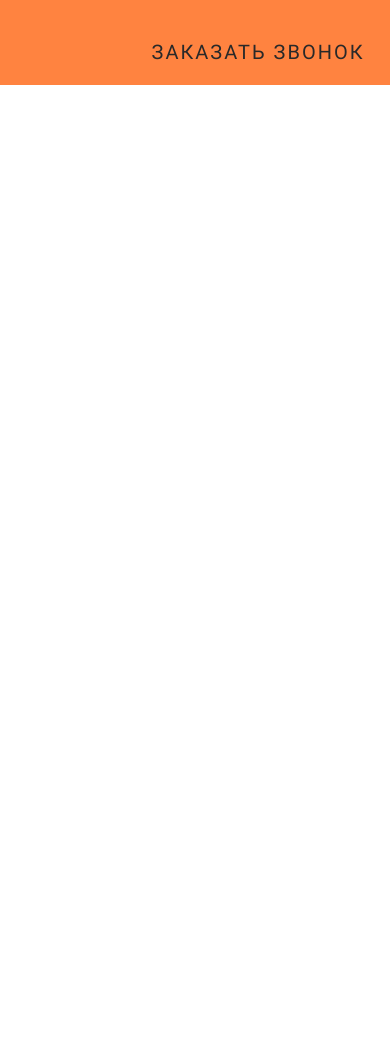
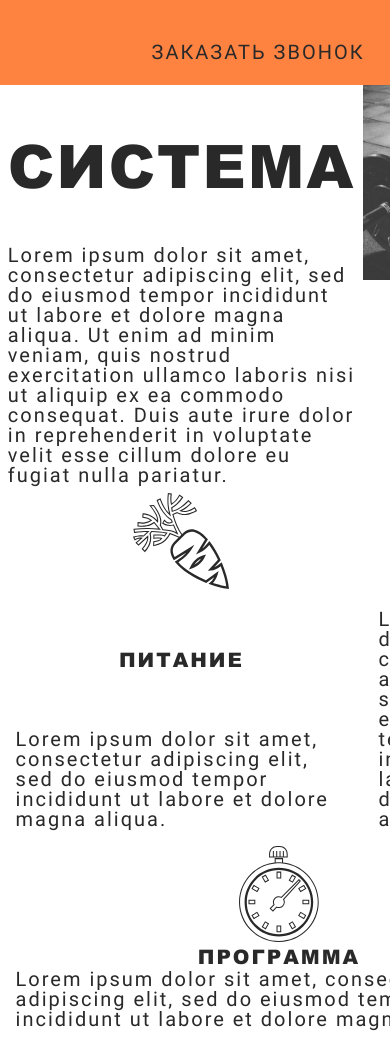
Before and after one commit to Ekaterina-Belkova/fitness-club, a plain HTML site: page index.html in a window 390 px wide. Shown: the part 3236-4274 px from the top of the page. Before the commit the page ends 3321 px from the top, so only its background shows below. Drawn offline with Linux system fonts and the light colour scheme.

Commit message:
add section system with adaptive

```diff
--- a/css/style.css
+++ b/css/style.css
@@ -6,3 +6,4 @@
 @import url('./info.css');
 @import url('./direction.css');
 @import url('./feedback.css');
+@import url('./system.css');
--- /dev/null
+++ b/css/system.css
@@ -0,0 +1,107 @@
+.system {
+  display: grid;
+  grid-template-columns: repeat(6, 1fr);
+  grid-template-rows: repeat(2, 1fr);
+  grid-column-gap: 0px;
+  grid-row-gap: 0px;
+}
+
+.system__preview {
+  grid-area: 1 / 4 / 3 / 7;
+  width: 50vw;
+}
+
+.system__inner {
+  grid-area: 1 / 1 / 2 / 4;
+  padding-left: 12vw;
+  padding-right: 2vw;
+}
+
+.system__item {
+  padding-left: 2vw;
+  padding-bottom: 2vh;
+}
+
+.system__item-nutrition {
+  grid-area: 2 / 1 / 3 / 2;
+}
+
+.system__item-mode {
+  grid-area: 2 / 2 / 3 / 3;
+}
+
+.system__item-programm {
+  grid-area: 2 / 3 / 3 / 4;
+}
+
+.system__inner-title {
+  font-family: Arial, sans-serif;
+  font-size: 80px;
+  font-weight: 900;
+  line-height: 160px;
+}
+
+.system__inner-description {
+  font-family: Roboto, sans-serif;
+  font-size: 20px;
+  font-weight: 500;
+}
+
+.system__item {
+  display: flex;
+  flex-direction: column;
+  align-items: center;
+  justify-content: space-between;
+}
+
+.system__item-title {
+  font-family: Arial, sans-serif;
+  font-size: 20px;
+  font-weight: 900;
+}
+
+.system__item-description {
+  font-family: Roboto, sans-serif;
+  font-size: 20px;
+  font-weight: 500;
+}
+
+@media screen and (max-width: 1200px) {
+  .system {
+    display: grid;
+    grid-template-columns: repeat(2, 1fr);
+    grid-template-rows: 1fr repeat(2, 0.5fr);
+    grid-column-gap: 0px;
+    grid-row-gap: 0px;
+  }
+
+  .system__preview {
+    grid-area: 1 / 2 / 2 / 3;
+  }
+
+  .system__inner {
+    grid-area: 1 / 1 / 2 / 2;
+    padding-left: 2vw;
+  }
+
+  .system__inner-title {
+    font-size: 60px;
+  }
+
+  .system__item {
+    padding: 1vh 4vw 1vh 4vw;
+  }
+
+  .system__item-nutrition {
+    grid-area: 2 / 1 / 3 / 2;
+  }
+
+  .system__item-mode {
+    grid-area: 2 / 2 / 3 / 3;
+  }
+
+  .system__item-programm {
+    grid-area: 3 / 1 / 4 / 3;
+
+  }
+}
--- a/index.html
+++ b/index.html
@@ -128,5 +128,48 @@
       </form>
     </div>
   </section>
+
+  <section class="system">
+    <img class="system__preview" src="./images/system.jpg" alt="">
+
+    <div class="system__inner">
+      <h2 class="system__inner-title">
+        СИСТЕМА
+      </h2>
+      <p class="system__inner-description">
+        Lorem ipsum dolor sit amet, consectetur adipiscing elit, sed do eiusmod tempor incididunt ut labore et dolore magna aliqua. Ut enim ad minim veniam, quis nostrud exercitation ullamco laboris nisi ut aliquip ex ea commodo consequat. Duis aute irure dolor in reprehenderit in voluptate velit esse cillum dolore eu fugiat nulla pariatur.
+      </p>
+    </div>
+
+    <div class="system__item system__item-nutrition">
+      <img class="system__item-icon" src="./images/carrot.svg" alt="">
+      <h3 class="system__item-title">
+        ПИТАНИЕ
+      </h3>
+      <p class="system__item-description">
+        Lorem ipsum dolor sit amet, consectetur adipiscing elit, sed do eiusmod tempor incididunt ut labore et dolore magna aliqua.
+      </p>
+    </div>
+
+    <div class="system__item system__item-mode">
+      <img class="system__item-icon" src="./images/timer.svg" alt="">
+      <h3 class="system__item-title">
+        РЕЖИМ
+      </h3>
+      <p class="system__item-description">
+        Lorem ipsum dolor sit amet, consectetur adipiscing elit, sed do eiusmod tempor incididunt ut labore et dolore magna aliqua.
+      </p>
+    </div>
+
+    <div class="system__item system__item-programm">
+      <img class="system__item-icon" src="./images/kettlebell.svg" alt="">
+      <h3 class="system__item-title">
+        ПРОГРАММА
+      </h3>
+      <p class="system__item-description">
+        Lorem ipsum dolor sit amet, consectetur adipiscing elit, sed do eiusmod tempor incididunt ut labore et dolore magna aliqua.
+      </p>
+    </div>
+  </section>
 </body>
 </html>
```
Also changed, not shown: images/carrot.svg (added), images/kettlebell.svg (added), images/system.jpg (added), images/timer.svg (added).
